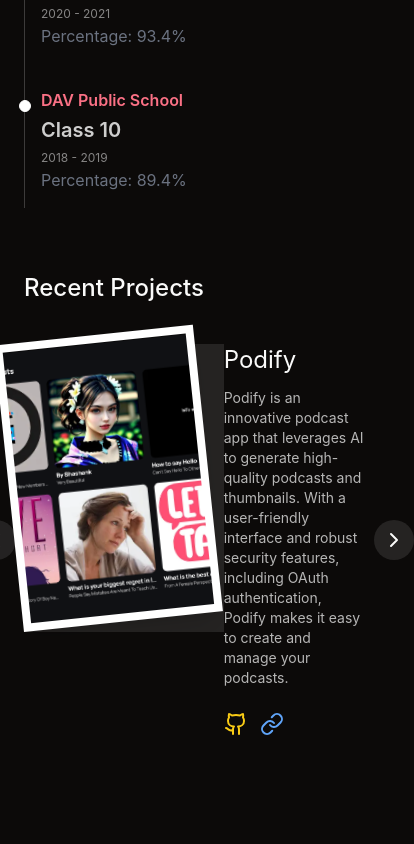
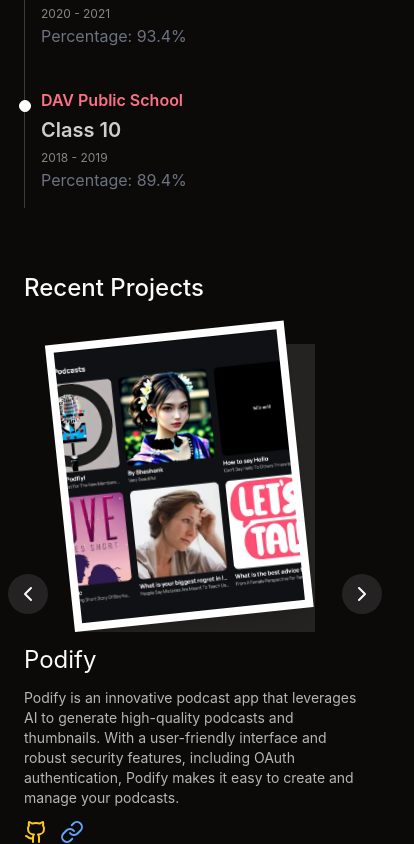
Before and after one commit to Ayush-Singh24/P2, a React (Vite) app: page / in a window 390 px wide. Shown: the part 1132-1976 px from the top of the page, 414 px wide, since content can reach past the window. Before the commit the page ends 1868 px from the top, so only its background shows below. Built offline with nearby package versions, Linux system fonts and the light colour scheme.

Commit message:
minor fixes

```diff
--- a/src/components/Projects.tsx
+++ b/src/components/Projects.tsx
@@ -1,15 +1,7 @@
 import { AnimatePresence, motion, Variants } from "framer-motion";
 import { projects } from "@/utils/constants";
 import { useState } from "react";
-import {
-  ChevronLeft,
-  ChevronRight,
-  Github,
-  Link,
-  Link2,
-  Link2Off,
-} from "lucide-react";
-import { Button } from "./ui/button";
+import { ChevronLeft, ChevronRight, Github, Link } from "lucide-react";
 
 export default function Projects() {
   const [currentIndex, setCurrentIndex] = useState<number>(0);
@@ -64,13 +56,13 @@
       <div className="relative flex justify-between items-center">
         <button
           onClick={() => navigate(-1)}
-          className="absolute left-[-3rem] z-10 p-2 rounded-full bg-white/10 hover:bg-white/20 transition-colors"
+          className="absolute left-[-1rem] sm:left-[-3rem] z-10 p-2 rounded-full bg-white/10 hover:bg-white/20 transition-colors"
           aria-label="Previous project"
         >
           <ChevronLeft className="w-6 h-6" />
         </button>
-        <div className="flex justify-between w-full">
-          <div className="relative h-72 w-60 bg-white/10">
+        <div className="flex flex-col sm:flex-row justify-between items-center sm:items-stretch w-full gap-3 sm:gap-0 min-h-[480px]">
+          <div className="relative h-72 w-60 bg-white/10 shrink-0">
             <motion.div
               key={key}
               className="absolute inset-0 origin-bottom-left"
@@ -104,7 +96,7 @@
               </div>
             </motion.div>
           </div>
-          <div className="flex flex-col items-start gap-3 w-1/2">
+          <div className="flex flex-col items-start gap-3 sm:w-1/2 min-h-0 h-full">
             <AnimatePresence mode="wait" custom={direction}>
               <motion.div
                 className="flex flex-col gap-3"
@@ -122,10 +114,10 @@
                 <motion.h3 className="text-2xl">
                   {projects[currentIndex].title}
                 </motion.h3>
-                <motion.p className="text-sm text-white/70">
+                <motion.p className="text-sm text-white/70 text-wrap">
                   {projects[currentIndex].description}
                 </motion.p>
-                <div className="flex justify-start gap-3 mt-3">
+                <div className="flex justify-start gap-3 mt-auto sm:mt-3">
                   <motion.a
                     href={projects[currentIndex].githubLink}
                     whileHover={{ rotate: [0, 2, -2, 2, -2, 0] }}
@@ -157,7 +149,7 @@
         </div>
         <button
           onClick={() => navigate(1)}
-          className="absolute right-[-3rem] z-10 p-2 rounded-full bg-white/10 hover:bg-white/20 transition-colors"
+          className="absolute right-[-1rem]  sm:right-[-3rem] z-10 p-2 rounded-full bg-white/10 hover:bg-white/20 transition-colors"
           aria-label="Next project"
         >
           <ChevronRight className="w-6 h-6" />
```
